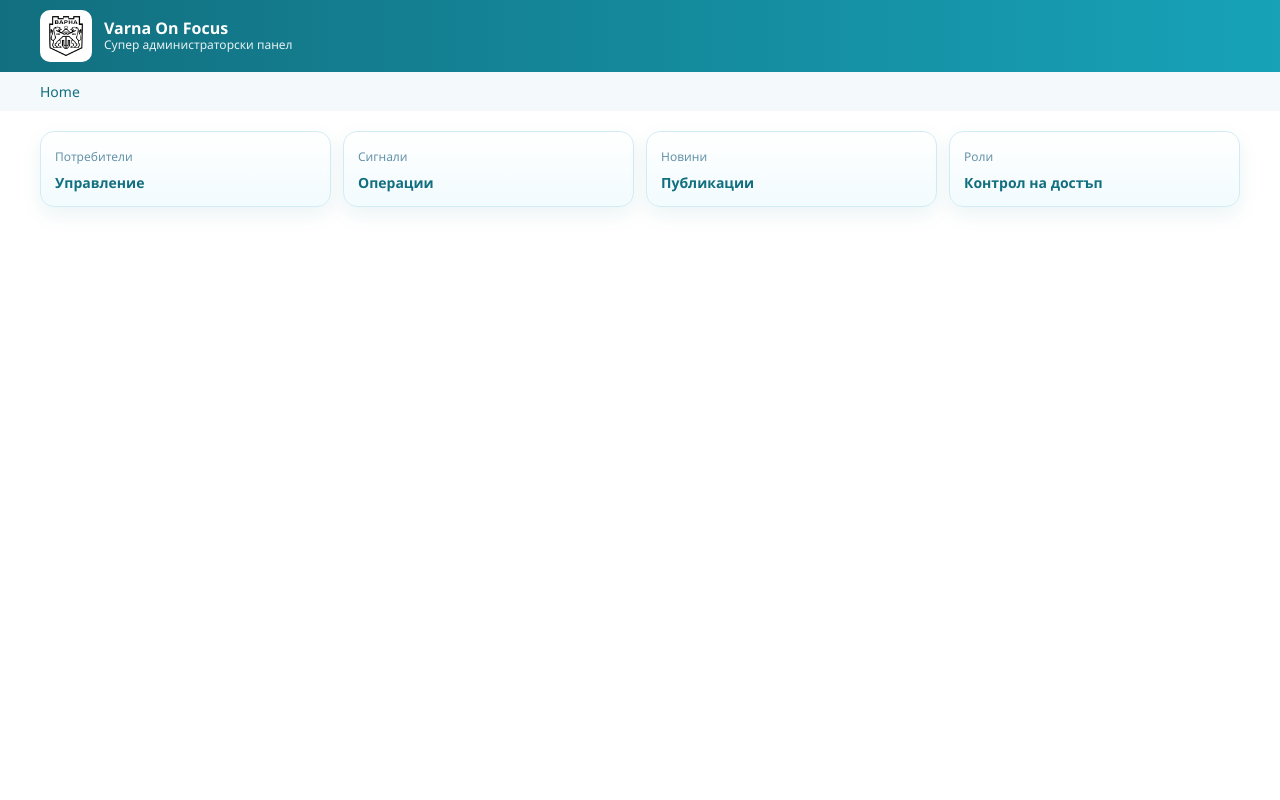
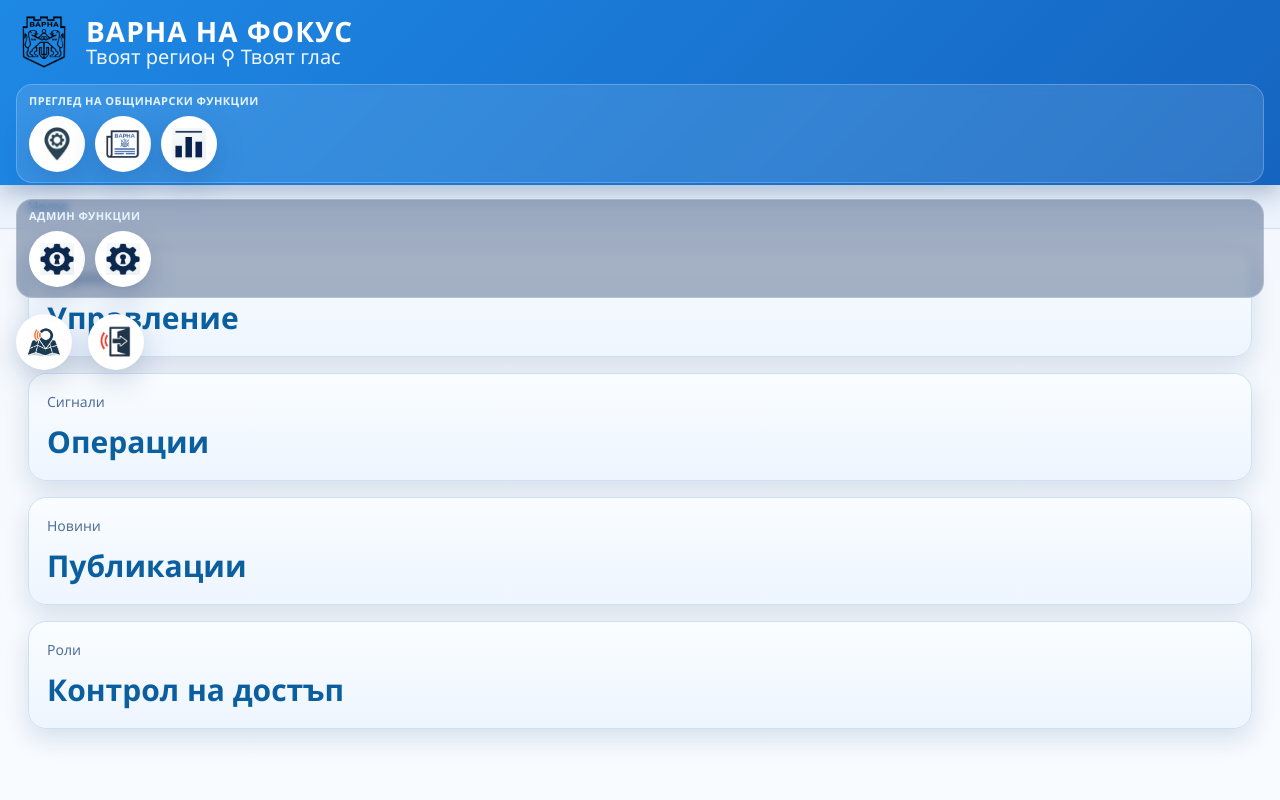
Before and after one commit to MilenBogdanov/Varna_On_Focus, a Django app: template templates/admin/index.html in a window 1280 px wide. Run offline with Django 5.2, Linux system fonts and the light colour scheme; the template is opened without the code that fills it, so the values that code supplies are empty.

Commit message:
Super Admin UI/UX update

```diff
--- a/static/css/django_admin_custom.css
+++ b/static/css/django_admin_custom.css
@@ -1,70 +1,156 @@
 :root {
-    --primary-color: #17a2b8;
-    --primary-dark: #126f7f;
-    --surface: #ffffff;
-    --surface-alt: #f4f9fb;
-    --text-main: #0e2a32;
+    --primary: #1e88e5;
+    --secondary: #1565c0;
+    --panel: #ffffff;
+    --panel-soft: #eff6ff;
+    --border: #cfe0f5;
+    --text: #123456;
+    --muted: #52709a;
+    --shadow: 0 10px 30px rgba(13, 52, 104, 0.2);
+}
+
+body {
+    margin: 0;
+    background: linear-gradient(180deg, #f3f7fc 0%, #f8fbff 100%);
+    color: var(--text);
 }
 
 #header {
-    background: linear-gradient(90deg, var(--primary-dark), var(--primary-color));
-    color: #fff;
+    background: linear-gradient(135deg, var(--primary), var(--secondary));
+    min-height: 96px;
+    display: flex;
+    align-items: center;
+    justify-content: space-between;
+    padding: 12px 30px;
+    box-shadow: 0 8px 24px rgba(12, 53, 109, 0.3);
+    position: sticky;
+    top: 0;
+    z-index: 100;
 }
 
-.custom-admin-branding {
+#branding {
     display: flex;
     align-items: center;
 }
 
+.custom-admin-branding,
 .branding-link {
     display: inline-flex;
     align-items: center;
-    gap: 12px;
-    color: #fff !important;
+    gap: 14px;
     text-decoration: none;
 }
 
 .branding-logo {
-    width: 44px;
-    height: 44px;
-    border-radius: 10px;
-    background: #fff;
-    padding: 4px;
+    width: 70px;
+    height: 70px;
+    object-fit: contain;
 }
 
 .branding-text {
     display: flex;
     flex-direction: column;
-    line-height: 1.2;
+    color: #fff;
+    line-height: 1.1;
 }
 
 .branding-text strong {
-    font-size: 16px;
+    font-size: 34px;
+    letter-spacing: 1px;
+    font-weight: 800;
 }
 
 .branding-text span {
-    font-size: 12px;
-    opacity: 0.9;
+    font-size: 18px;
+    font-weight: 400;
+    opacity: 0.92;
 }
 
-#user-tools,
-#user-tools a {
-    color: #e8fbff !important;
+
+
+#user-tools {
+    margin: 0;
+}
+
+.global-admin-nav {
+    display: flex;
+    align-items: center;
+    gap: 16px;
+}
+
+.nav-group {
+    background: rgba(255, 255, 255, 0.12);
+    border: 1px solid rgba(255, 255, 255, 0.22);
+    border-radius: 16px;
+    padding: 8px 12px 10px;
+    backdrop-filter: blur(4px);
+}
+
+.nav-group-title {
+    display: block;
+    color: #e7f4ff;
+    font-size: 11px;
+    letter-spacing: .45px;
+    margin-bottom: 8px;
+    text-transform: uppercase;
+    font-weight: 600;
+}
+
+.nav-group-buttons {
+    display: inline-flex;
+    align-items: center;
+    gap: 10px;
+}
+
+.nav-group-system {
+    background: rgba(11, 38, 86, 0.35);
+}
+
+.global-nav-item {
+    width: 62px;
+    height: 62px;
+    border-radius: 50%;
+    background: #fff;
+    display: inline-flex;
+    align-items: center;
+    justify-content: center;
+    border: 2px solid rgba(255, 255, 255, 0.55);
+    box-shadow: var(--shadow);
+    transition: transform .2s ease, box-shadow .2s ease;
+}
+
+.global-nav-item:hover {
+    transform: translateY(-4px) scale(1.05);
+    box-shadow: 0 18px 30px rgba(6, 34, 74, 0.35);
+}
+
+.global-nav-item img {
+    width: 42px;
+    height: 42px;
+    object-fit: contain;
+}
+
+#content {
+    max-width: 1420px;
+    margin: 0 auto;
+    padding: 20px 28px 30px;
+}
+
+div.breadcrumbs {
+    background: #ecf3fc;
+    border-bottom: 1px solid var(--border);
+    color: var(--muted);
+    padding: 12px 28px;
+}
+
+div.breadcrumbs a {
+    color: var(--secondary);
 }
 
 .module h2,
 .module caption,
 .inline-group h2 {
-    background: var(--primary-color);
-}
-
-div.breadcrumbs {
-    background: var(--surface-alt);
-    color: var(--text-main);
-}
-
-div.breadcrumbs a {
-    color: var(--primary-dark);
+    background: linear-gradient(135deg, #22a8c3, #1e88e5);
 }
 
 .button,
@@ -72,8 +158,11 @@ input[type=submit],
 input[type=button],
 .submit-row input,
 a.button {
-    background: var(--primary-color);
-    border-color: var(--primary-dark);
+    background: linear-gradient(135deg, #1ea1df, #1565c0);
+    border: 0;
+    border-radius: 12px;
+    padding: 10px 16px;
+    box-shadow: 0 8px 16px rgba(14, 68, 133, 0.2);
 }
 
 .button:hover,
@@ -81,67 +170,66 @@ input[type=submit]:hover,
 input[type=button]:hover,
 .submit-row input:hover,
 a.button:hover {
-    background: var(--primary-dark);
+    background: linear-gradient(135deg, #1c8fd4, #0f4fa1);
 }
 
 #changelist-filter h2 {
-    background: var(--primary-dark);
-}
-
-#content {
-    max-width: 1280px;
-    margin: 0 auto;
+    background: #1565c0;
 }
 
 .admin-home-shell {
     display: grid;
-    gap: 18px;
+    gap: 22px;
 }
 
 .admin-home-kpis {
     display: grid;
-    grid-template-columns: repeat(4, minmax(170px, 1fr));
-    gap: 12px;
+    grid-template-columns: repeat(4, minmax(220px, 1fr));
+    gap: 16px;
 }
 
 .admin-home-card {
     display: block;
     text-decoration: none;
-    color: var(--text-main);
-    background: linear-gradient(180deg, #fff, #f2fbfe);
-    border: 1px solid #d2ecf3;
-    border-radius: 14px;
-    padding: 14px;
-    box-shadow: 0 8px 20px rgba(11, 111, 125, .08);
+    color: var(--text);
+    background: linear-gradient(180deg, #fafdff, #edf5ff);
+    border: 1px solid var(--border);
+    border-radius: 18px;
+    padding: 18px;
+    box-shadow: 0 10px 24px rgba(17, 65, 121, 0.14);
 }
 
 .admin-home-card span {
-    font-size: 12px;
-    opacity: .8;
+    font-size: 14px;
+    color: var(--muted);
 }
 
 .admin-home-card strong {
     display: block;
-    margin-top: 8px;
-    color: var(--primary-dark);
+    margin-top: 10px;
+    color: #0c5f9e;
+    font-size: 30px;
+    font-weight: 700;
 }
 
 .admin-app-grid {
     display: grid;
-    grid-template-columns: repeat(2, minmax(300px, 1fr));
-    gap: 14px;
+    grid-template-columns: repeat(2, minmax(380px, 1fr));
+    gap: 20px;
 }
 
 .admin-app-card {
-    border: 1px solid #d6e8ee;
-    border-radius: 14px;
+    border: 1px solid var(--border);
+    border-radius: 16px;
     overflow: hidden;
-    box-shadow: 0 14px 32px rgba(20, 78, 90, 0.07);
+    box-shadow: 0 14px 28px rgba(17, 62, 115, 0.12);
+    background: var(--panel);
 }
 
 .admin-app-card h2 {
     margin: 0;
-    padding: 12px 14px;
+    padding: 14px 16px;
+    font-size: 22px;
 }
 
 .admin-app-card ul {
@@ -154,23 +242,86 @@ a.button:hover {
     display: flex;
     justify-content: space-between;
     align-items: center;
-    padding: 10px 14px;
-    border-top: 1px solid #e9f1f4;
+    padding: 12px 16px;
+    border-top: 1px solid #e4edf9;
 }
 
 .admin-app-card li a {
-    color: var(--primary-dark);
+    color: #0f6eaf;
+    font-size: 17px;
+    text-decoration: underline;
 }
 
 .admin-app-card .actions {
     display: inline-flex;
-    gap: 10px;
-    font-size: 12px;
+    gap: 14px;
+    font-size: 13px;
 }
 
-@media (max-width: 980px) {
+#user-tools a:focus,
+.global-nav-item:focus,
+.admin-home-card:focus {
+    outline: 3px solid rgba(255, 255, 255, 0.7);
+    outline-offset: 2px;
+}
+
+@media (max-width: 1280px) {
+    #header {
+        flex-wrap: wrap;
+        gap: 14px;
+        padding: 14px 16px;
+    }
+
+    .branding-logo {
+        width: 56px;
+        height: 56px;
+    }
+
+    .branding-text strong {
+        font-size: 28px;
+    }
+
+    .branding-text span {
+        font-size: 20px;
+    }
+
+    .global-nav-item {
+        width: 52px;
+        height: 52px;
+    }
+
+    .global-nav-item img {
+        width: 34px;
+        height: 34px;
+    }
+
+    .global-admin-nav {
+        width: 100%;
+        flex-wrap: wrap;
+    }
+
+    .nav-group {
+        width: 100%;
+    }
+
+    .nav-group-buttons {
+        flex-wrap: wrap;
+    }
+
     .admin-home-kpis,
     .admin-app-grid {
         grid-template-columns: 1fr;
     }
+
+    .admin-home-card strong {
+        font-size: 30px;
+    }
+
+    .admin-app-card li a {
+        font-size: 15px;
+    }
+
+    .admin-app-card .actions {
+        font-size: 14px;
+    }
 }
--- a/templates/admin/base_site.html
+++ b/templates/admin/base_site.html
@@ -1,5 +1,7 @@
-{% extends "admin/base_site.html" %}
+{% extends "admin/base.html" %}
 {% load static %}
+
+{% block title %}Django Administration | Varna On Focus{% endblock %}
 
 {% block extrastyle %}
     {{ block.super }}
@@ -8,18 +10,53 @@
 
 {% block branding %}
 <div class="custom-admin-branding">
-    <a href="{% url 'admin:index' %}" class="branding-link">
+    <a href="{% url 'admin:index' %}" class="branding-link" aria-label="Django Admin начало">
         <img src="/media/logo/og-varna.png" alt="Община Варна" class="branding-logo">
         <div class="branding-text">
-            <strong>Varna On Focus</strong>
-            <span>Супер администраторски панел</span>
+            <strong>ВАРНА НА ФОКУС</strong>
+            <span>Твоят регион ⚲ Твоят глас</span>
         </div>
     </a>
 </div>
 {% endblock %}
 
-{% block userlinks %}
-    <a href="{% url 'index' %}">Към платформата</a> /
-    <a href="{% url 'admin_dashboard' %}">Админ табло</a> /
-    {{ block.super }}
+{% block nav-global %}
+<div class="global-admin-nav" aria-label="Основна навигация">
+    <div class="nav-group">
+        <span class="nav-group-title">Преглед на Общинарски Функции</span>
+        <div class="nav-group-buttons">
+            <a href="{% url 'signals:all_signals' %}" class="global-nav-item" title="Сигнали" aria-label="Сигнали">
+                <img src="/media/buttons/all_signals.png" alt="">
+            </a>
+            <a href="{% url 'news' %}" class="global-nav-item" title="Новини" aria-label="Новини">
+                <img src="/media/buttons/news.png" alt="">
+            </a>
+            <a href="{% url 'admin_dashboard' %}" class="global-nav-item" title="Админ табло" aria-label="Админ табло">
+                <img src="/media/buttons/admin_dashboard.png" alt="">
+            </a>
+        </div>
+    </div>
+
+    <div class="nav-group nav-group-system">
+        <span class="nav-group-title">Админ функции</span>
+        <div class="nav-group-buttons">
+            <a href="{% url 'admin:index' %}" class="global-nav-item" title="Django начало" aria-label="Django начало">
+                <img src="/media/buttons/django_admin_panel.png" alt="">
+            </a>
+            <a href="{% url 'super_admin_panel' %}" class="global-nav-item" title="Супер админ панел" aria-label="Супер админ панел">
+                <img src="/media/buttons/django_admin_panel.png" alt="">
+            </a>
+        </div>
+    </div>
+
+    <a href="{% url 'map' %}" class="global-nav-item" title="Карта" aria-label="Карта">
+                <img src="/media/buttons/map.png" alt="">
+    </a>
+    <a href="{% url 'admin:logout' %}" class="global-nav-item" title="Изход" aria-label="Изход">
+                <img src="/media/buttons/log_out.png" alt="">
+    </a>
+
+</div>
 {% endblock %}
+
+{% block userlinks %}{% endblock %}
--- a/templates/admin/index.html
+++ b/templates/admin/index.html
@@ -23,6 +23,7 @@
 
     <section class="admin-app-grid">
         {% for app in app_list %}
+            {% if app.app_label != 'core' and app.app_label != 'auth' %}
             <article class="admin-app-card module">
                 <h2>{{ app.name }}</h2>
                 <ul>
@@ -42,6 +43,7 @@
                     {% endfor %}
                 </ul>
             </article>
+            {% endif %}
         {% endfor %}
     </section>
 </div>
```
Also changed, not shown: apps/core/admin.py (+3 -6 lines).
